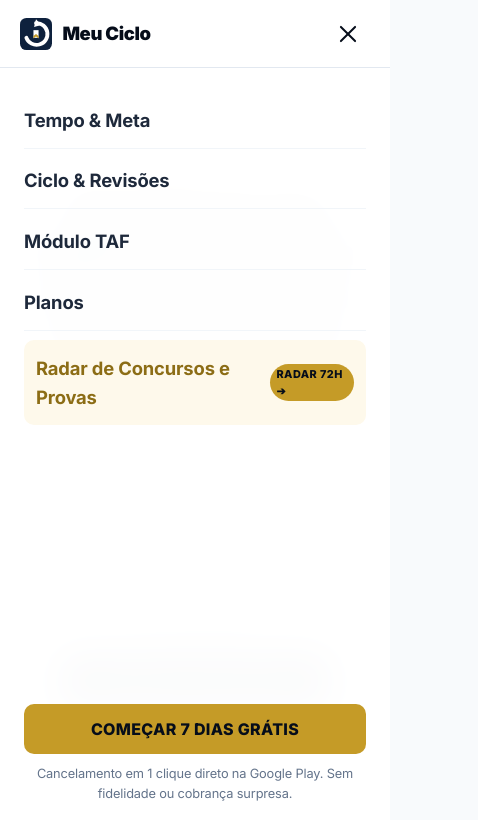
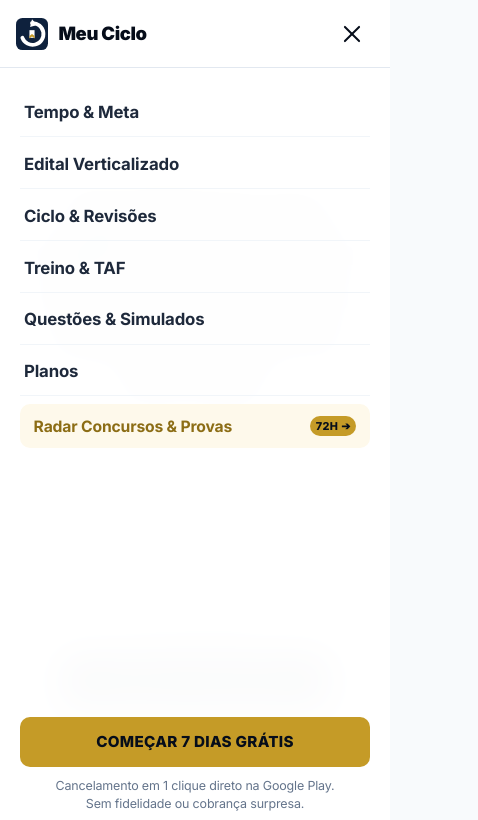
Before and after one commit to fredericojvc/meucicloapp, a website: page public/index.html in a window 390 px wide. Both pictures are taken after a click on the button "Abrir Menu de Navegação". Shown: the top 820 px of the page, 478 px wide, since content can reach past the window. Drawn offline with Linux system fonts and the light colour scheme.

Commit message:
fix(responsive): corrigir lacuna do menu desktop e overflow de bordas no mobile

```diff
--- a/public/index.html
+++ b/public/index.html
@@ -95,6 +95,8 @@
       scroll-behavior: smooth;
       font-size: 16px;
       -webkit-text-size-adjust: 100%;
+      max-width: 100%;
+      overflow-x: hidden;
     }
 
     body {
@@ -104,7 +106,10 @@
       line-height: 1.55;
       letter-spacing: -0.01em;
       -webkit-font-smoothing: antialiased;
+      width: 100%;
+      max-width: 100%;
       overflow-x: hidden;
+      position: relative;
     }
 
     .container {
@@ -251,17 +256,21 @@
       height: 68px;
       display: flex;
       align-items: center;
+      width: 100%;
+      max-width: 100%;
+      box-sizing: border-box;
     }
 
     .nav-container {
       width: 100%;
-      max-width: 1560px;
+      max-width: 1240px;
       margin: 0 auto;
       padding: 0 1.25rem;
       display: flex;
       align-items: center;
       justify-content: space-between;
-      gap: 0.5rem;
+      gap: 0.75rem;
+      box-sizing: border-box;
     }
 
     .brand-logo {
@@ -285,7 +294,7 @@
     .nav-menu {
       display: none;
       list-style: none;
-      gap: 1.25rem;
+      gap: 0.65rem;
       align-items: center;
       margin: 0;
       padding: 0;
@@ -302,14 +311,14 @@
     .nav-link {
       text-decoration: none;
       color: var(--slate-600);
-      font-size: 0.92rem;
+      font-size: 0.88rem;
       font-weight: 600;
-      padding: 0.4rem 0.65rem;
+      padding: 0.35rem 0.5rem;
       border-radius: var(--radius-sm);
       transition: all 0.15s ease;
       display: inline-flex;
       align-items: center;
-      gap: 0.35rem;
+      gap: 0.25rem;
       white-space: nowrap;
       line-height: 1.2;
     }
@@ -324,10 +333,10 @@
       color: #8C6D15 !important;
       border: 1px solid var(--gold-border);
       font-weight: 700;
-      padding: 0.35rem 0.65rem;
+      padding: 0.3rem 0.55rem;
       border-radius: var(--radius-full);
       box-shadow: 0 1px 3px rgba(197, 155, 39, 0.15);
-      margin-left: 0.35rem;
+      margin-left: 0.2rem;
     }
 
     .nav-link-hub:hover {
@@ -341,25 +350,24 @@
       color: var(--brand-navy-950);
       font-size: 0.68rem;
       font-weight: 800;
-      padding: 0.1rem 0.4rem;
+      padding: 0.1rem 0.35rem;
       border-radius: var(--radius-full);
       letter-spacing: 0.04em;
     }
 
     .nav-divider {
       width: 1px;
-      height: 26px;
+      height: 24px;
       background: var(--border-subtle);
-      margin: 0 0.5rem 0 0.75rem;
+      margin: 0 0.2rem 0 0.35rem;
       flex-shrink: 0;
     }
 
     .nav-actions {
       display: flex;
       align-items: center;
-      gap: 0.75rem;
+      gap: 0.65rem;
       flex-shrink: 0;
-      margin-left: 0.25rem;
     }
 
     /* Apple-style Hamburger Button (< 1024px) */
@@ -406,8 +414,11 @@
       position: fixed;
       top: 68px;
       left: 0;
+      right: 0;
       width: 100%;
+      max-width: 100vw;
       height: calc(100vh - 68px);
+      height: calc(100dvh - 68px);
       background-color: rgba(255, 255, 255, 0.98);
       backdrop-filter: blur(20px);
       -webkit-backdrop-filter: blur(20px);
@@ -415,7 +426,8 @@
       display: flex;
       flex-direction: column;
       justify-content: space-between;
-      padding: 1.5rem 1.5rem 2.5rem 1.5rem;
+      padding: 1.25rem 1.25rem 2rem 1.25rem;
+      box-sizing: border-box;
       opacity: 0;
       visibility: hidden;
       transform: translateY(-8px);
@@ -423,6 +435,8 @@
                   transform 0.25s cubic-bezier(0.16, 1, 0.3, 1),
                   visibility 0.25s ease;
       overflow-y: auto;
+      overflow-x: hidden;
+      -webkit-overflow-scrolling: touch;
     }
 
     .mobile-menu-overlay.open {
@@ -435,7 +449,16 @@
       list-style: none;
       display: flex;
       flex-direction: column;
-      gap: 0.25rem;
+      gap: 0.15rem;
+      margin: 0;
+      padding: 0;
+      width: 100%;
+      box-sizing: border-box;
+    }
+
+    .mobile-nav-list li {
+      width: 100%;
+      box-sizing: border-box;
     }
 
     .mobile-nav-list li a {
@@ -444,11 +467,14 @@
       justify-content: space-between;
       color: var(--slate-800);
       text-decoration: none;
-      font-size: 1.15rem;
+      font-size: 1.05rem;
       font-weight: 700;
-      padding: 0.85rem 0;
+      padding: 0.7rem 0.25rem;
       border-bottom: 1px solid var(--slate-100);
       transition: color 0.15s ease, padding-left 0.15s ease;
+      box-sizing: border-box;
+      width: 100%;
+      max-width: 100%;
     }
 
     .mobile-nav-list li a:hover,
@@ -461,9 +487,22 @@
       color: #8C6D15;
       background: var(--gold-surface);
       border-radius: var(--radius-md);
-      padding: 0.85rem 0.75rem;
+      padding: 0.75rem 0.85rem;
       border-bottom: none;
       margin: 0.35rem 0;
+      display: flex;
+      align-items: center;
+      justify-content: space-between;
+      gap: 0.5rem;
+      box-sizing: border-box;
+      width: 100%;
+      max-width: 100%;
+      flex-wrap: wrap;
+    }
+
+    .mobile-nav-list li a.highlight-concursos span:first-child {
+      font-size: 0.98rem;
+      line-height: 1.25;
     }
 
     /* ==========================================================================
@@ -1662,7 +1701,7 @@
       }
     }
 
-    @media (min-width: 1024px) {
+    @media (min-width: 1080px) {
       .nav-menu {
         display: flex;
       }
@@ -1686,7 +1725,7 @@
       }
     }
 
-    @media (max-width: 1023px) {
+    @media (max-width: 1079px) {
       .nav-menu, .nav-divider {
         display: none !important;
       }
@@ -1695,6 +1734,9 @@
       }
       .apple-menu-btn {
         display: flex;
+      }
+      .nav-container {
+        padding: 0 1rem;
       }
     }
 
@@ -1726,12 +1768,14 @@
         <span>Meu Ciclo</span>
       </a>
 
-      <!-- Menu Desktop (>= 1024px) - Âncoras Essenciais -->
+      <!-- Menu Desktop (>= 1080px) - Âncoras Essenciais Integradas -->
       <nav aria-label="Navegação dos Módulos do Aplicativo">
         <ul class="nav-menu">
           <li><a href="#tempo-meta" class="nav-link">Tempo &amp; Meta</a></li>
+          <li><a href="#edital" class="nav-link">Edital</a></li>
           <li><a href="#ciclo" class="nav-link">Ciclo &amp; Revisões</a></li>
-          <li><a href="#treino" class="nav-link">Módulo TAF</a></li>
+          <li><a href="#treino" class="nav-link">Treino &amp; TAF</a></li>
+          <li><a href="#questoes" class="nav-link">Questões &amp; Simulados</a></li>
           <li><a href="#planos" class="nav-link">Planos</a></li>
           <li>
             <a href="/concursos" class="nav-link nav-link-hub" title="Hub Radar de Concursos e Provas (72h)">
@@ -1749,7 +1793,7 @@
           Começar 7 Dias Grátis
         </a>
 
-        <!-- Botão Sanduíche Minimalista Padrão Apple (< 1024px) -->
+        <!-- Botão Sanduíche Minimalista Padrão Apple (< 1080px) -->
         <button id="apple-menu-toggle" class="apple-menu-btn" aria-label="Abrir Menu de Navegação" aria-expanded="false">
           <span></span>
           <span></span>
@@ -1758,27 +1802,29 @@
     </div>
   </header>
 
-  <!-- GAVETA MOBILE APPLE-STYLE (< 1024px) -->
+  <!-- GAVETA MOBILE APPLE-STYLE (< 1080px) -->
   <div id="mobile-menu-overlay" class="mobile-menu-overlay" aria-hidden="true">
     <ul class="mobile-nav-list">
       <li><a href="#tempo-meta" class="mobile-menu-link">Tempo &amp; Meta</a></li>
+      <li><a href="#edital" class="mobile-menu-link">Edital Verticalizado</a></li>
       <li><a href="#ciclo" class="mobile-menu-link">Ciclo &amp; Revisões</a></li>
-      <li><a href="#treino" class="mobile-menu-link">Módulo TAF</a></li>
+      <li><a href="#treino" class="mobile-menu-link">Treino &amp; TAF</a></li>
+      <li><a href="#questoes" class="mobile-menu-link">Questões &amp; Simulados</a></li>
       <li><a href="#planos" class="mobile-menu-link">Planos</a></li>
       <li>
         <a href="/concursos" class="mobile-menu-link highlight-concursos">
-          <span>Radar de Concursos e Provas</span>
-          <span class="nav-pill-radar">RADAR 72H ➔</span>
+          <span>Radar Concursos &amp; Provas</span>
+          <span class="nav-pill-radar">72H ➔</span>
         </a>
       </li>
     </ul>
 
-    <div style="margin-top: auto; padding-top: 1.5rem;">
-      <a href="#play" class="btn btn-gold btn-play" data-play-url="https://play.google.com/store/apps/details?id=com.aistudio.meuciclodeestudos.apxqwt" style="width: 100%; height: 50px; font-size: 1rem;">
+    <div style="margin-top: auto; padding-top: 1.25rem; width: 100%; box-sizing: border-box; text-align: center;">
+      <a href="#play" class="btn btn-gold btn-play" data-play-url="https://play.google.com/store/apps/details?id=com.aistudio.meuciclodeestudos.apxqwt" style="width: 100%; max-width: 100%; height: 50px; font-size: 0.95rem; box-sizing: border-box;">
         COMEÇAR 7 DIAS GRÁTIS
       </a>
-      <div style="text-align: center; font-size: 0.8rem; color: var(--slate-500); margin-top: 0.65rem;">
-        Cancelamento em 1 clique direto na Google Play. Sem fidelidade ou cobrança surpresa.
+      <div style="text-align: center; font-size: 0.78rem; color: var(--slate-500); margin-top: 0.65rem; line-height: 1.4; padding: 0 0.5rem; box-sizing: border-box;">
+        Cancelamento em 1 clique direto na Google Play.<br>Sem fidelidade ou cobrança surpresa.
       </div>
     </div>
   </div>
```
